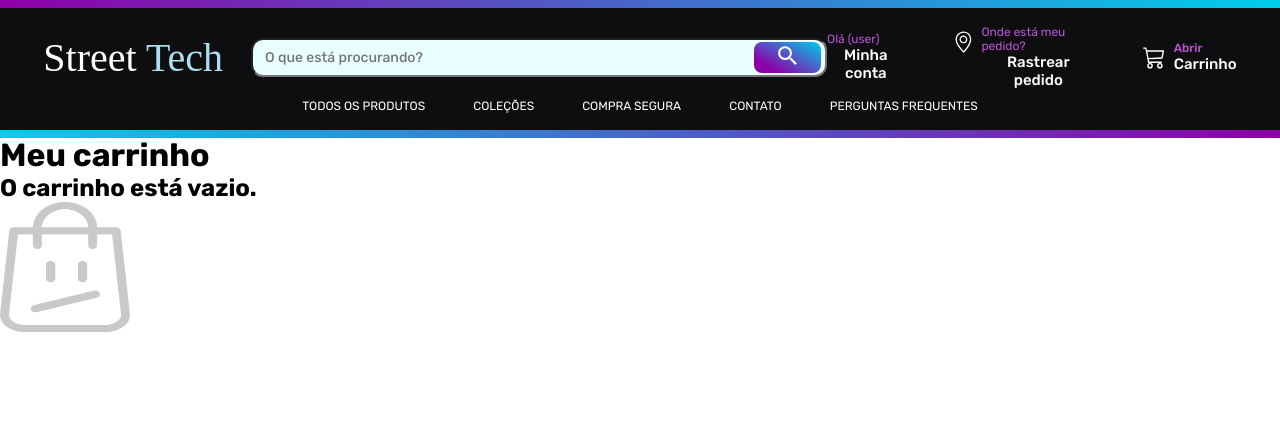
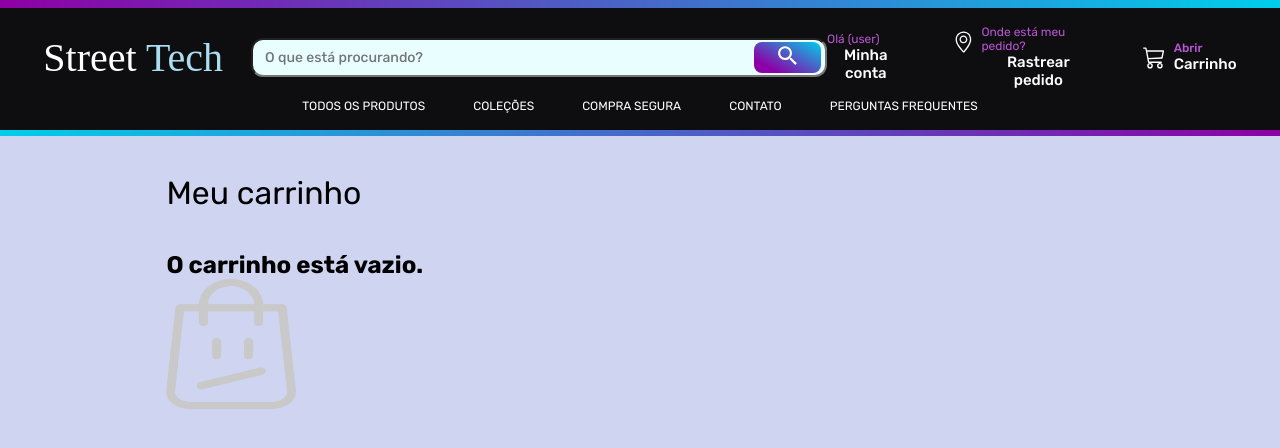
Before and after one commit to gustavocarvalho-ra/NextJs-Loja_Roupas, a Next.js app: page /cart in a window 1280 px wide. Shown: the top 448 px of the page. Built offline with nearby package versions, Linux system fonts and the light colour scheme; a web font is replaced by a local one.

Commit message:
style: ajust title

```diff
--- a/app/cart/page.tsx
+++ b/app/cart/page.tsx
@@ -31,6 +31,7 @@ export default function Cart () {
     <>
       <Header />
       <CartShop>
+        <div className="main">
           <h1 className="titleCart">Meu carrinho</h1>
           {listShoppingCart.length > 0 ? (
             <>
@@ -77,6 +78,7 @@ export default function Cart () {
               </div>
             </div>
           )}
+        </div>
       </CartShop>
     </>
   )
--- a/app/cart/styles.ts
+++ b/app/cart/styles.ts
@@ -3,4 +3,18 @@ import styled from "styled-components";
 export const CartShop = styled.div `
   width: 100vw;
   height: 83vh;
+  display: flex;
+  justify-content: center;
+  background: var(--back);
+
+  .main {
+    width: 74%;
+    height: 100%;
+
+
+    .titleCart {
+      margin: 1.2em 0 1.2em 0;
+      font-weight: 400;
+    }
+  }
 `
```
Lines whose indentation alone changed are shown as unchanged.
